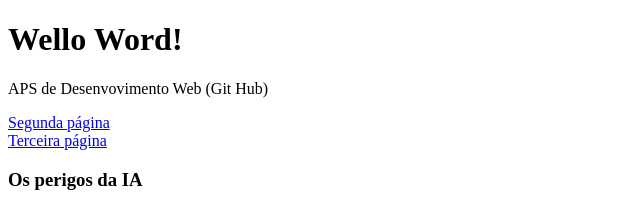
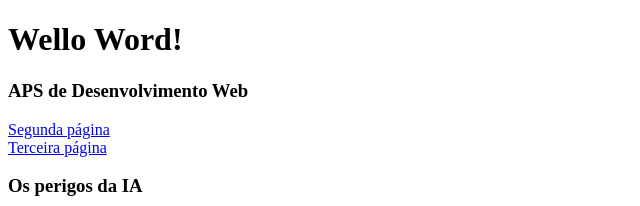
Before and after one commit to leonardo-kormann-da-silva/Desenvolvimento-Web, a plain HTML site: page index.html in a window 1280 px wide. Shown: the top 206 px of the page, without its empty margins (0-640 px from the left). Drawn offline with Linux system fonts and the light colour scheme.

Commit message:
Update index.html

```diff
--- a/index.html
+++ b/index.html
@@ -7,7 +7,7 @@
     <title>Primeira página</title>
 
     <h1>Wello Word!</h1>
-    <p>APS de Desenvovimento Web (Git Hub)</p>
+    <h3>APS de Desenvolvimento Web</h3>
 
 </head>
 <body>
```
